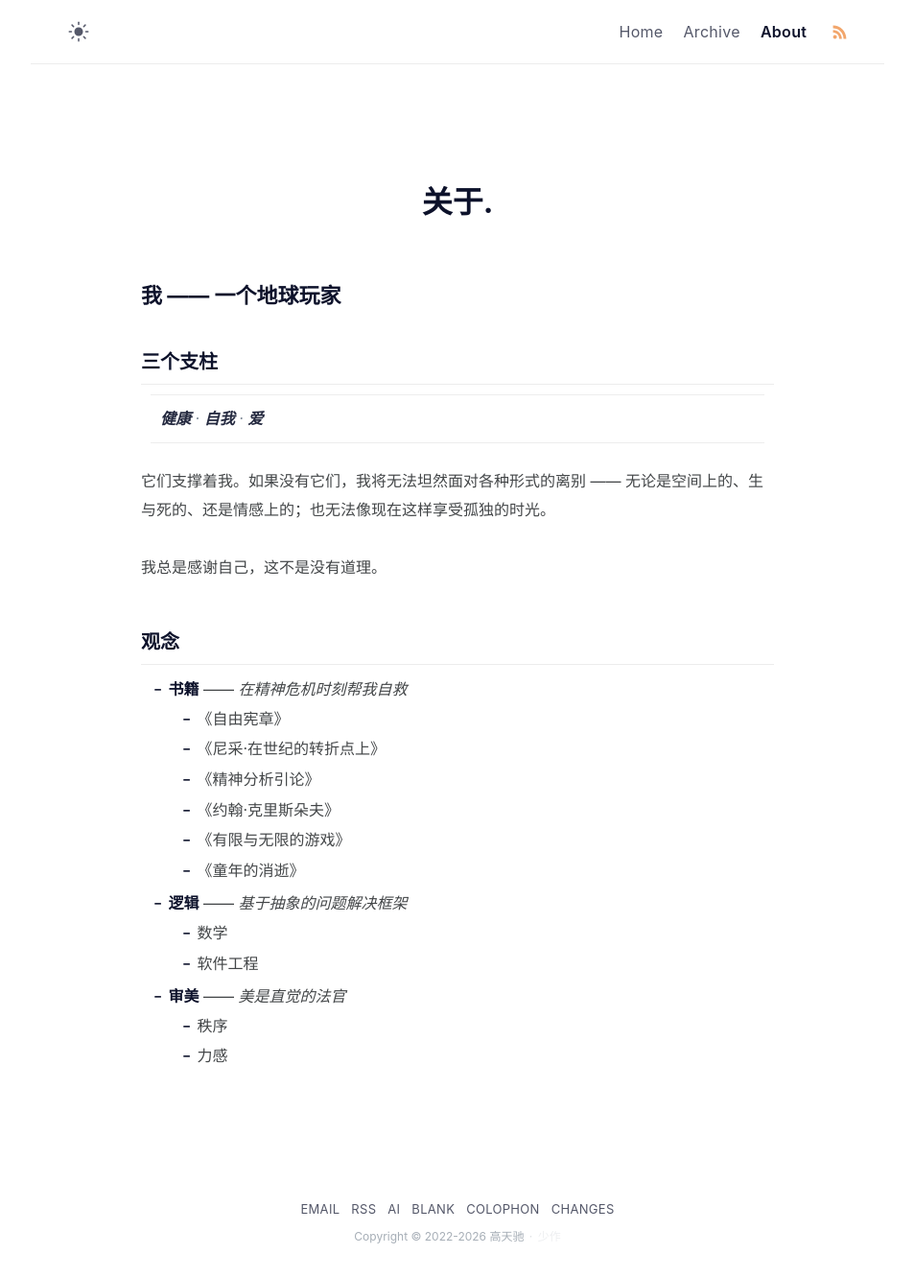
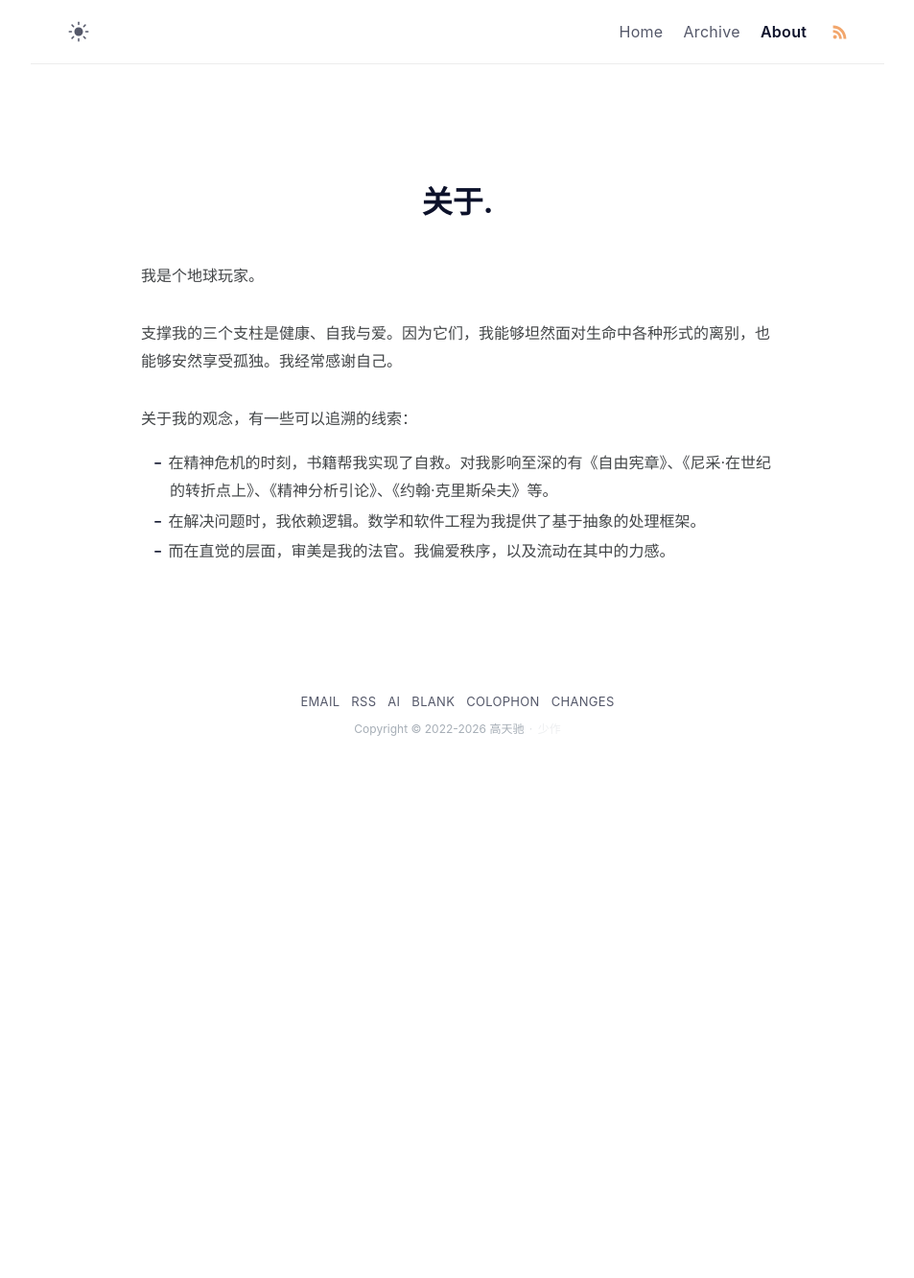
Before and after one commit to gaotianchi/gaotianchi.github.io, a Jekyll site: the page built from about.md, in a window 1280 px wide. Shown: the whole page at 96% size, without its empty margins (163-1116 px from the left). Built offline with Jekyll 4.4.1, drawn with Linux system fonts in a browser that asks for light colours; after the commit the page ends 900 px from its top, so only the background shows below that.

Commit message:
refine /about page content and description

```diff
--- a/about.md
+++ b/about.md
@@ -1,37 +1,19 @@
 ---
 comments: false
 createdAt: 2025-05-02 11:25:31
-description: 关于作者以及这个网站的一切。
+description: 关于作者
 layout: page
 modifiedAt: 2025-08-08 21:00:11
 permalink: /about/
 title: 关于
 ---
 
-## 我 —— 一个地球玩家
+我是个地球玩家。
 
-### 三个支柱
+支撑我的三个支柱是健康、自我与爱。因为它们，我能够坦然面对生命中各种形式的离别，也能够安然享受孤独。我经常感谢自己。
 
-> **健康** · **自我** · **爱**
+关于我的观念，有一些可以追溯的线索：
 
-它们支撑着我。如果没有它们，我将无法坦然面对各种形式的离别 —— 无论是空间上的、生与死的、还是情感上的；也无法像现在这样享受孤独的时光。
-
-我总是感谢自己，这不是没有道理。
-
-### 观念
-
-* **书籍** —— *在精神危机时刻帮我自救*
-  * 《自由宪章》
-  * 《尼采·在世纪的转折点上》
-  * 《精神分析引论》
-  * 《约翰·克里斯朵夫》
-  * 《有限与无限的游戏》
-  * 《童年的消逝》
-
-* **逻辑** —— *基于抽象的问题解决框架*
-  * 数学
-  * 软件工程
-
-* **审美** —— *美是直觉的法官*
-  * 秩序
-  * 力感
+- 在精神危机的时刻，书籍帮我实现了自救。对我影响至深的有《自由宪章》、《尼采·在世纪的转折点上》、《精神分析引论》、《约翰·克里斯朵夫》等。
+- 在解决问题时，我依赖逻辑。数学和软件工程为我提供了基于抽象的处理框架。
+- 而在直觉的层面，审美是我的法官。我偏爱秩序，以及流动在其中的力感。
```
